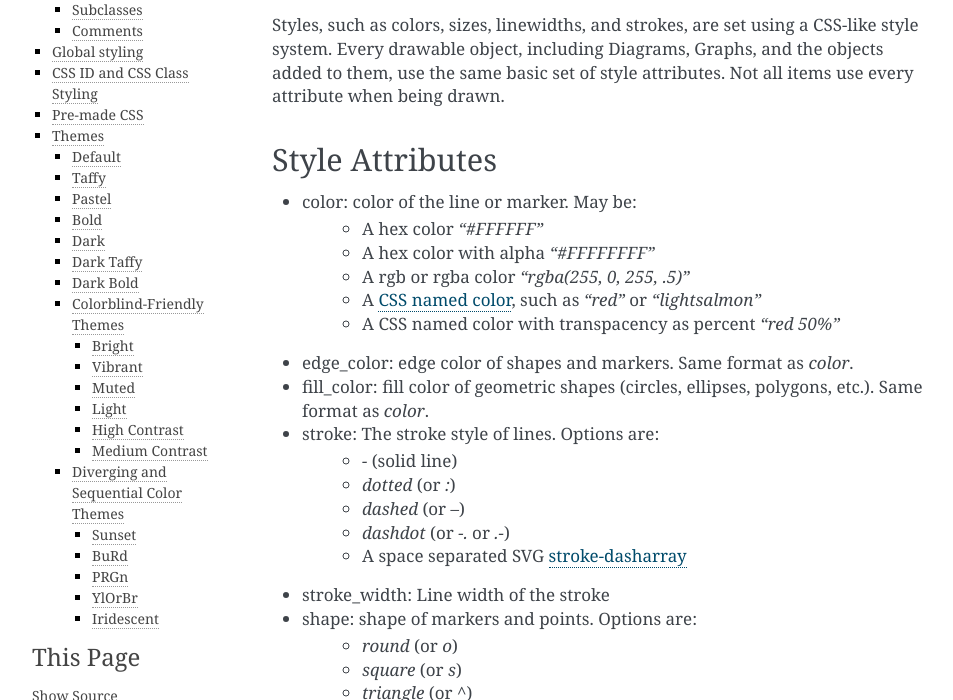
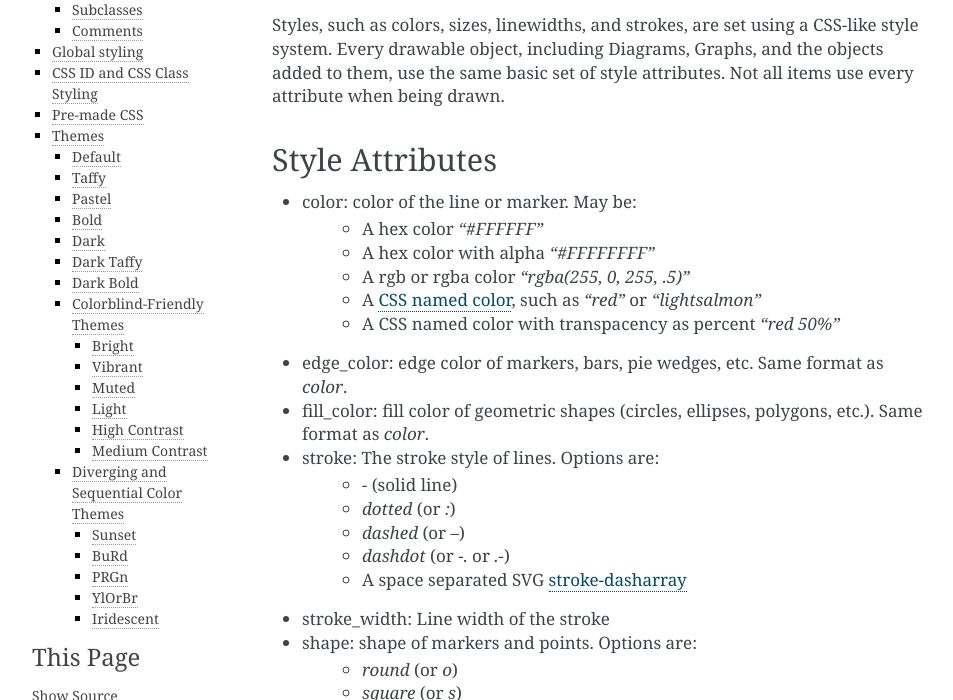
Before and after one commit to cdelker/ziaplot, a Sphinx documentation site: the page built from docs/style.rst, in a window 1280 px wide and 900 px high, cut to the strip 200-900 px from the top of the window. Shown: the whole strip, without its empty margins (148-1101 px from the left). Built offline with Sphinx 7.4.7, drawn with Linux system fonts in a browser that asks for light colours.

```diff
--- a/docs/style.rst
+++ b/docs/style.rst
@@ -28,7 +28,7 @@ Style Attributes
     - A rgb or rgba color `"rgba(255, 0, 255, .5)"`
     - A `CSS named color <https://developer.mozilla.org/en-US/docs/Web/CSS/named-color>`_, such as `"red"` or `"lightsalmon"`
     - A CSS named color with transpacency as percent `"red 50%"`
-* edge_color: edge color of shapes and markers. Same format as `color`.
+* edge_color: edge color of markers, bars, pie wedges, etc. Same format as `color`.
 * fill_color: fill color of geometric shapes (circles, ellipses, polygons, etc.). Same format as `color`.
 * stroke: The stroke style of lines. Options are:
     - `-` (solid line)
```
Also changed, not shown: other parts of docs/style.rst (+4 -4 lines), 1 other file.
